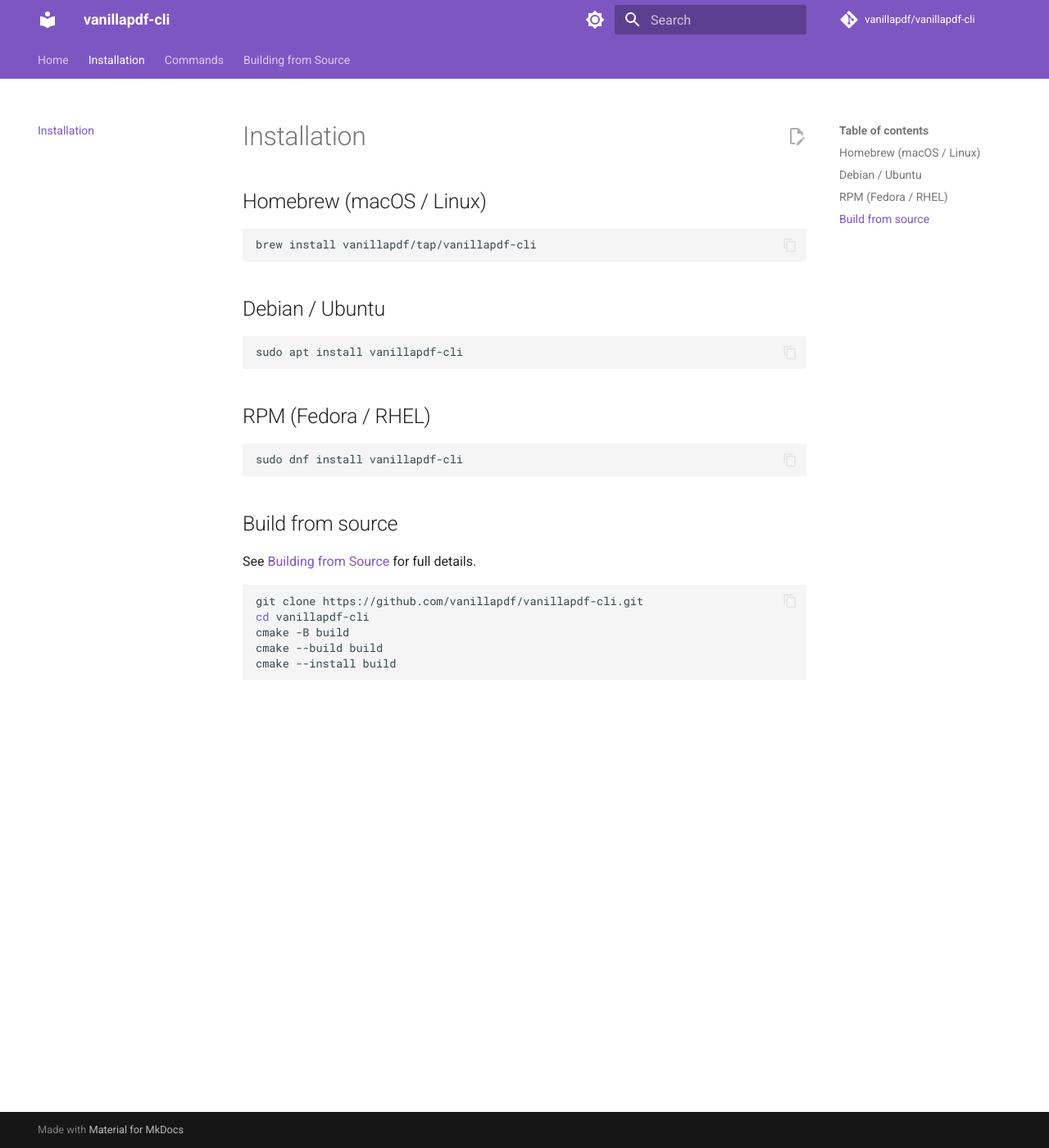
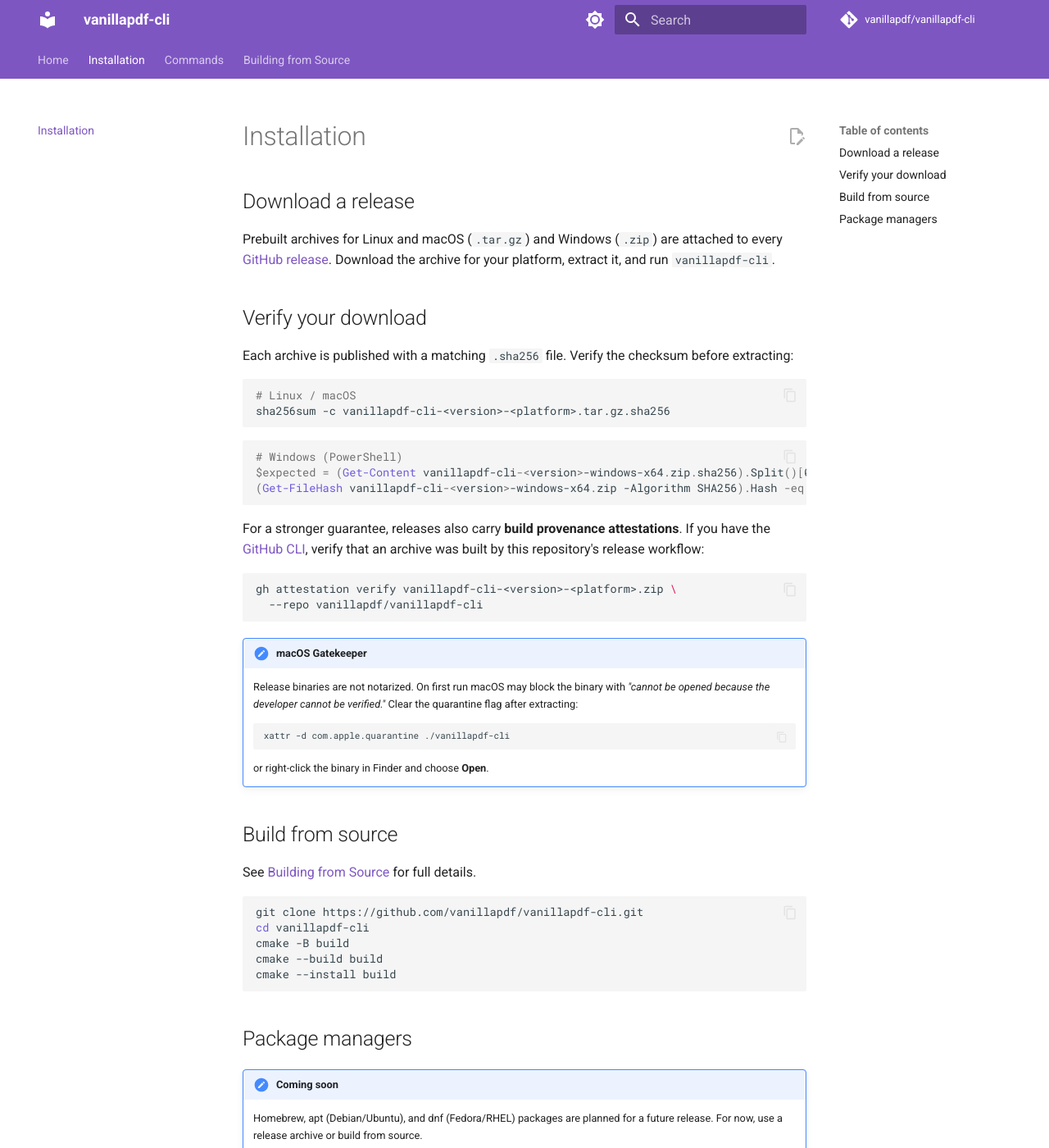
Before and after one commit to vanillapdf/vanillapdf-cli, an MkDocs documentation site: the page built from docs/installation.md, in a window 1280 px wide and 1400 px high. Shown: the whole window at 82% size. Built offline with MkDocs 1.6.1 and Material for MkDocs 9.7.7, drawn with Linux system fonts in a browser that asks for light colours; comment, search, counter and statistics services are not loaded.

Commit message:
Prepare docs for the 0.1.0 release (#38)
## Summary

Release-prep documentation for **0.1.0** (the first tagged release). No
code changes.

- **CHANGELOG** — cut a dated `## [0.1.0] - 2026-07-07` section (was
`[Unreleased]`), add the `metadata` command, and describe distribution
honestly: 0.1.0 ships prebuilt Linux `.tar.gz` / Windows `.zip`
archives; Homebrew/deb/rpm are scaffolded (formula template + CPack
config) for a later release.
- **Install docs** (README + `docs/installation.md`) — lead with release
archives and build-from-source; mark Homebrew/apt/dnf as **coming soon**
instead of advertising `brew`/`apt`/`dnf` commands that don't resolve
yet.
- **metadata command docs** — README reference section + command table,
new `docs/commands/metadata.md`, commands index, and mkdocs nav (the
command merged in #37 but was undocumented).
- **Quick start** — trimmed from nine commands to a representative
handful.

## Notes

- Version is already `0.1.0` in `CMakeLists.txt`; no bump needed.
- `metadata` is included in 0.1.0 because #37 is already merged to
`main`.

🤖 Generated with [Claude Code](https://claude.com/claude-code)

---------

Co-authored-by: Claude Opus 4.8 <noreply@anthropic.com>

````diff
--- a/docs/installation.md
+++ b/docs/installation.md
@@ -1,22 +1,47 @@
 # Installation
 
-## Homebrew (macOS / Linux)
+## Download a release
+
+Prebuilt archives for Linux and macOS (`.tar.gz`) and Windows (`.zip`) are
+attached to every
+[GitHub release](https://github.com/vanillapdf/vanillapdf-cli/releases).
+Download the archive for your platform, extract it, and run `vanillapdf-cli`.
+
+## Verify your download
+
+Each archive is published with a matching `.sha256` file. Verify the checksum
+before extracting:
 
 ```sh
-brew install vanillapdf/tap/vanillapdf-cli
+# Linux / macOS
+sha256sum -c vanillapdf-cli-<version>-<platform>.tar.gz.sha256
 ```
 
-## Debian / Ubuntu
+```powershell
+# Windows (PowerShell)
+$expected = (Get-Content vanillapdf-cli-<version>-windows-x64.zip.sha256).Split()[0]
+(Get-FileHash vanillapdf-cli-<version>-windows-x64.zip -Algorithm SHA256).Hash -eq $expected
+```
+
+For a stronger guarantee, releases also carry **build provenance
+attestations**. If you have the [GitHub CLI](https://cli.github.com/), verify
+that an archive was built by this repository's release workflow:
 
 ```sh
-sudo apt install vanillapdf-cli
+gh attestation verify vanillapdf-cli-<version>-<platform>.zip \
+  --repo vanillapdf/vanillapdf-cli
 ```
 
-## RPM (Fedora / RHEL)
+!!! note "macOS Gatekeeper"
+    Release binaries are not notarized. On first run macOS may block the binary
+    with *"cannot be opened because the developer cannot be verified."* Clear the
+    quarantine flag after extracting:
 
-```sh
-sudo dnf install vanillapdf-cli
-```
+    ```sh
+    xattr -d com.apple.quarantine ./vanillapdf-cli
+    ```
+
+    or right-click the binary in Finder and choose **Open**.
 
 ## Build from source
 
@@ -29,3 +54,9 @@ cmake -B build
 cmake --build build
 cmake --install build
 ```
+
+## Package managers
+
+!!! note "Coming soon"
+    Homebrew, apt (Debian/Ubuntu), and dnf (Fedora/RHEL) packages are planned
+    for a future release. For now, use a release archive or build from source.
--- a/mkdocs.yml
+++ b/mkdocs.yml
@@ -37,6 +37,7 @@ nav:
   - Commands:
       - Overview: commands/index.md
       - info: commands/info.md
+      - metadata: commands/metadata.md
       - merge: commands/merge.md
       - split: commands/split.md
       - pages: commands/pages.md
````
Also changed, not shown: CHANGELOG.md (+12 -3 lines), CLAUDE.md (+5 -0 lines), README.md (+39 -44 lines), docs/commands/index.md (+1 -0 lines), docs/commands/metadata.md (added, +68 -0 lines), 3 other files.
